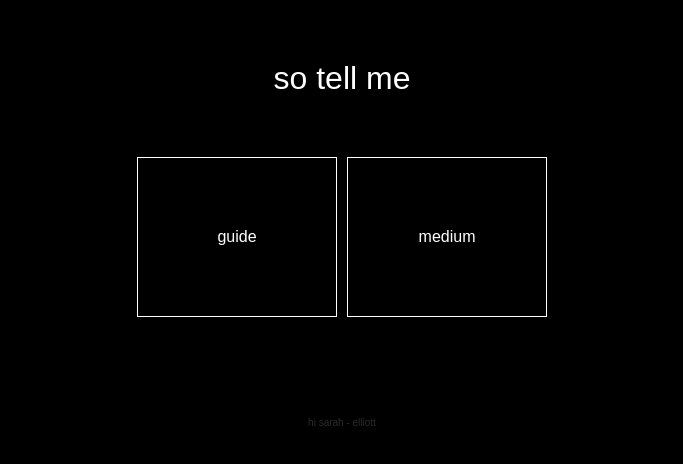
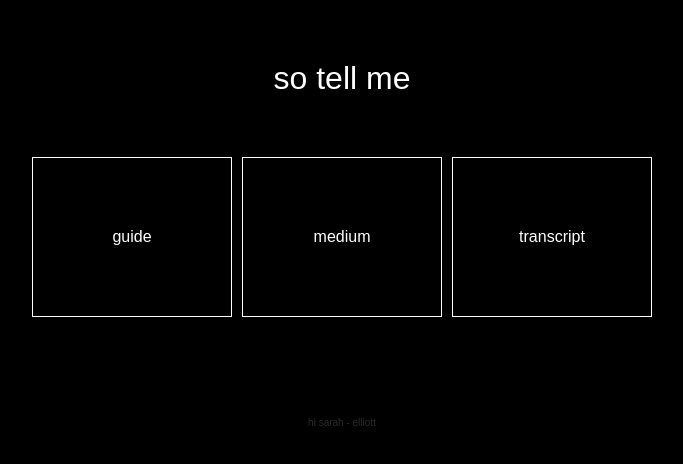
Before and after one commit to traumschifff/sotellme, a website: page public/index.html in a window 1280 px wide. Shown: the whole page, without its empty margins (298-981 px from the left). Drawn offline with Linux system fonts and the light colour scheme.

Commit message:
guide, medium, transcript

```diff
--- a/public/index.html
+++ b/public/index.html
@@ -57,6 +57,7 @@
   <div id="start-buttons">
       <a href="guide.html" class="button">guide</a>
       <a href="medium.html" class="button">medium</a>
+      <a href="transcript" class="button">transcript</a>
   </div>
 
   <small>hi sarah - elliott</small>
```
